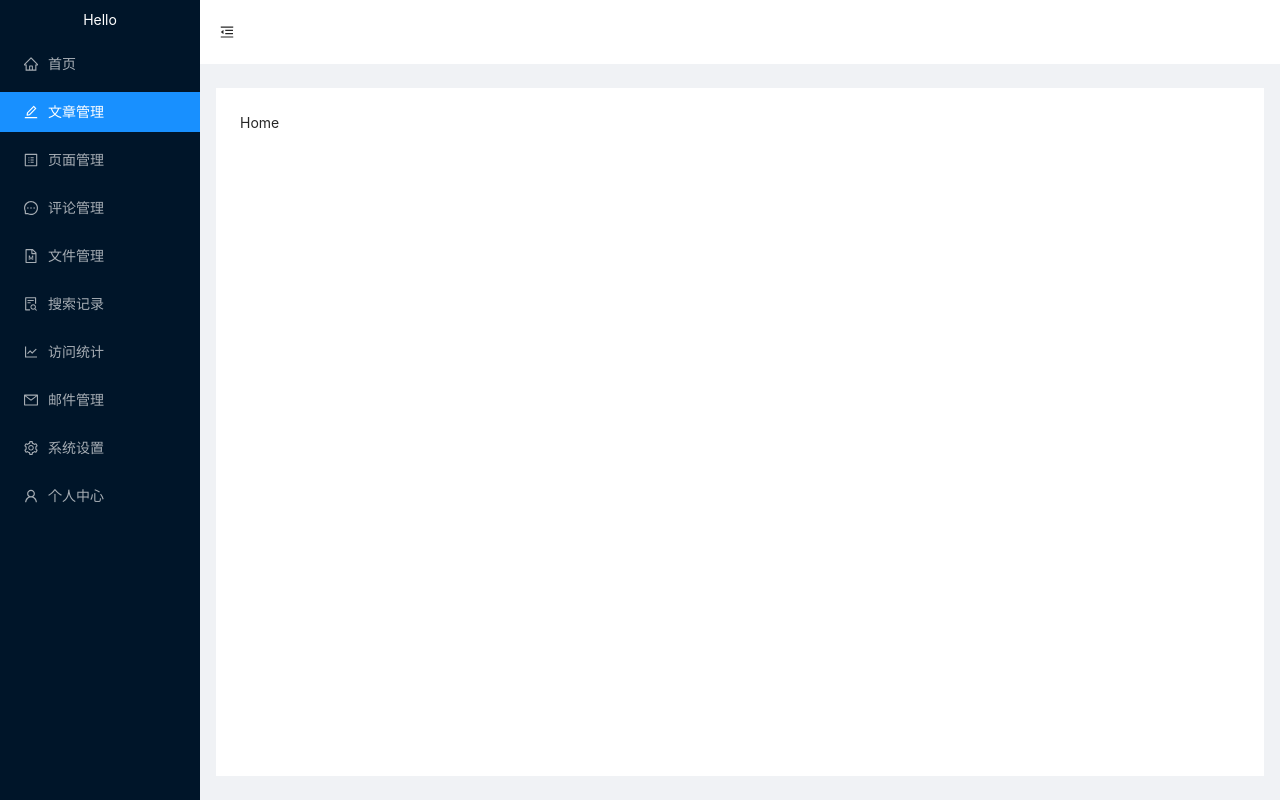
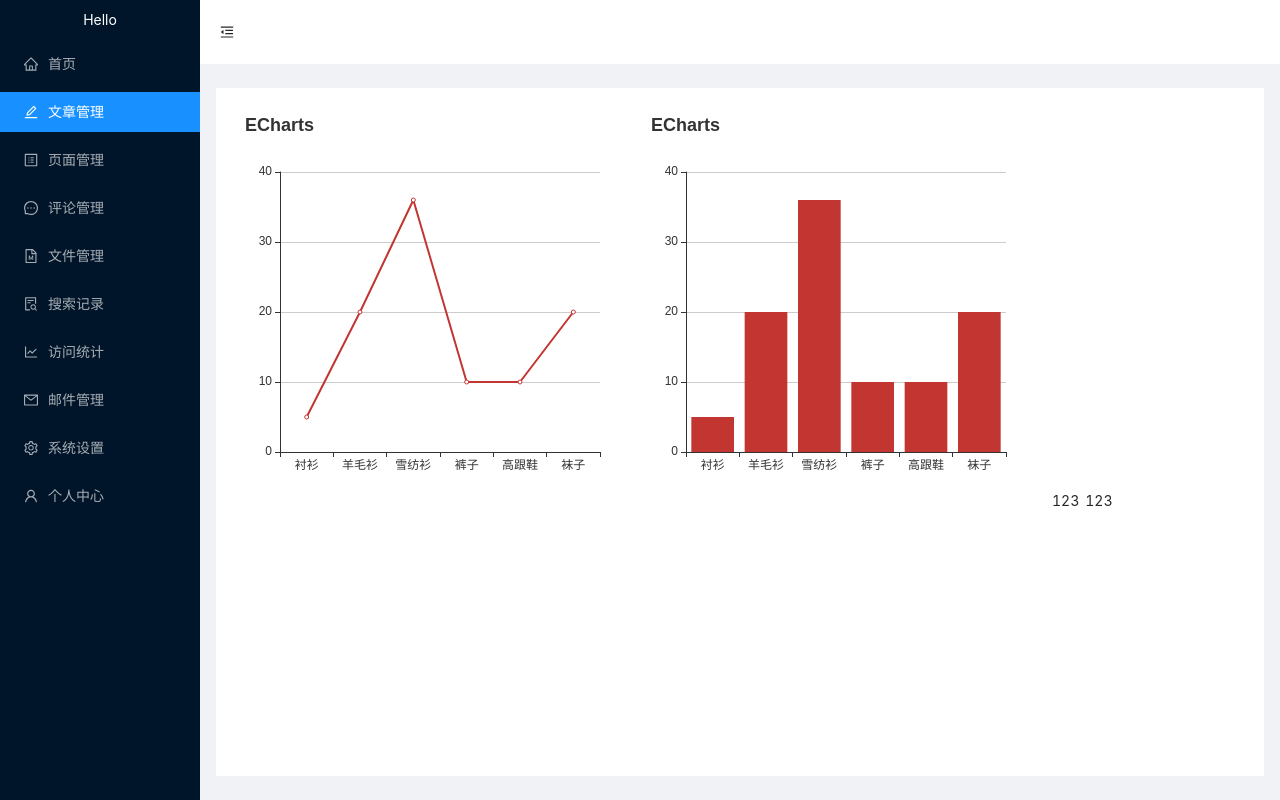
Before and after one commit to Kian-404/react-ts-vite, a React (Vite) app: page / in a window 1280 px wide. Built offline with nearby package versions, Linux system fonts and the light colour scheme.

Commit message:
Add: 添加echarts图表测试

```diff
--- /dev/null
+++ b/src/components/Charts/bar.tsx
@@ -0,0 +1,36 @@
+import React, { useEffect } from 'react';
+import echarts from 'echarts'
+
+const BarChart = () => {
+  useEffect(() => {
+    const element: any = document.querySelector('#barchart');
+    var myChart = echarts.init(element);
+    // 绘制图表
+    myChart.setOption({
+      title: { text: 'ECharts' },
+      tooltip: {},
+      xAxis: {
+        data: ["衬衫", "羊毛衫", "雪纺衫", "裤子", "高跟鞋", "袜子"]
+      },
+      yAxis: {},
+      series: [{
+        name: '销量',
+        type: 'bar',
+        data: [5, 20, 36, 10, 10, 20]
+      }]
+    });
+    window.onresize = () => {
+      myChart.resize();
+    }
+    return () => {
+
+    };
+  });
+
+  return (
+    <div id="barchart" style={{ width: 400, height: 400 }}></div>
+  )
+}
+
+
+export default BarChart
--- /dev/null
+++ b/src/components/Charts/line.tsx
@@ -0,0 +1,31 @@
+import React, { useEffect } from 'react';
+
+// 引入 ECharts 主模块
+import echarts from 'echarts';
+
+const LineChart = () => {
+  useEffect(() => {
+    const element: any = document.querySelector('#main');
+    var myChart = echarts.init(element);
+    // 绘制图表
+    myChart.setOption({
+      title: { text: 'ECharts' },
+      tooltip: {},
+      xAxis: {
+        data: ["衬衫", "羊毛衫", "雪纺衫", "裤子", "高跟鞋", "袜子"]
+      },
+      yAxis: {},
+      series: [{
+        name: '销量',
+        type: 'line',
+        data: [5, 20, 36, 10, 10, 20]
+      }]
+    });
+  })
+
+  return (
+    <div id="main" style={{ width: 400, height: 400 }}></div>
+  );
+}
+
+export default LineChart;
--- a/src/views/Home/index.tsx
+++ b/src/views/Home/index.tsx
@@ -1,8 +1,27 @@
 import React, { FC } from 'react'
+import LineChart from '../../components/Charts/line'
+import BarChart from '../../components/Charts/bar'
+import { Row, Col } from 'antd';
+const Home: FC = () => {
+  return (
+    <div className="home-page">
+      <Row align="bottom" gutter={{ xs: 24, sm: 12, md: 12, lg: 8, xl: 6 }} >
+        <Col >
+          <LineChart />
+        </Col>
+        <Col >
+          <BarChart />
+        </Col>
+        <Col >
+          123
+        </Col>
+        <Col >
+          123
+        </Col>
+      </Row>
 
-const Home:FC  = () =>{
-  return (
-    <div>Home</div>
+    </div>
+
   )
 }
 
```
